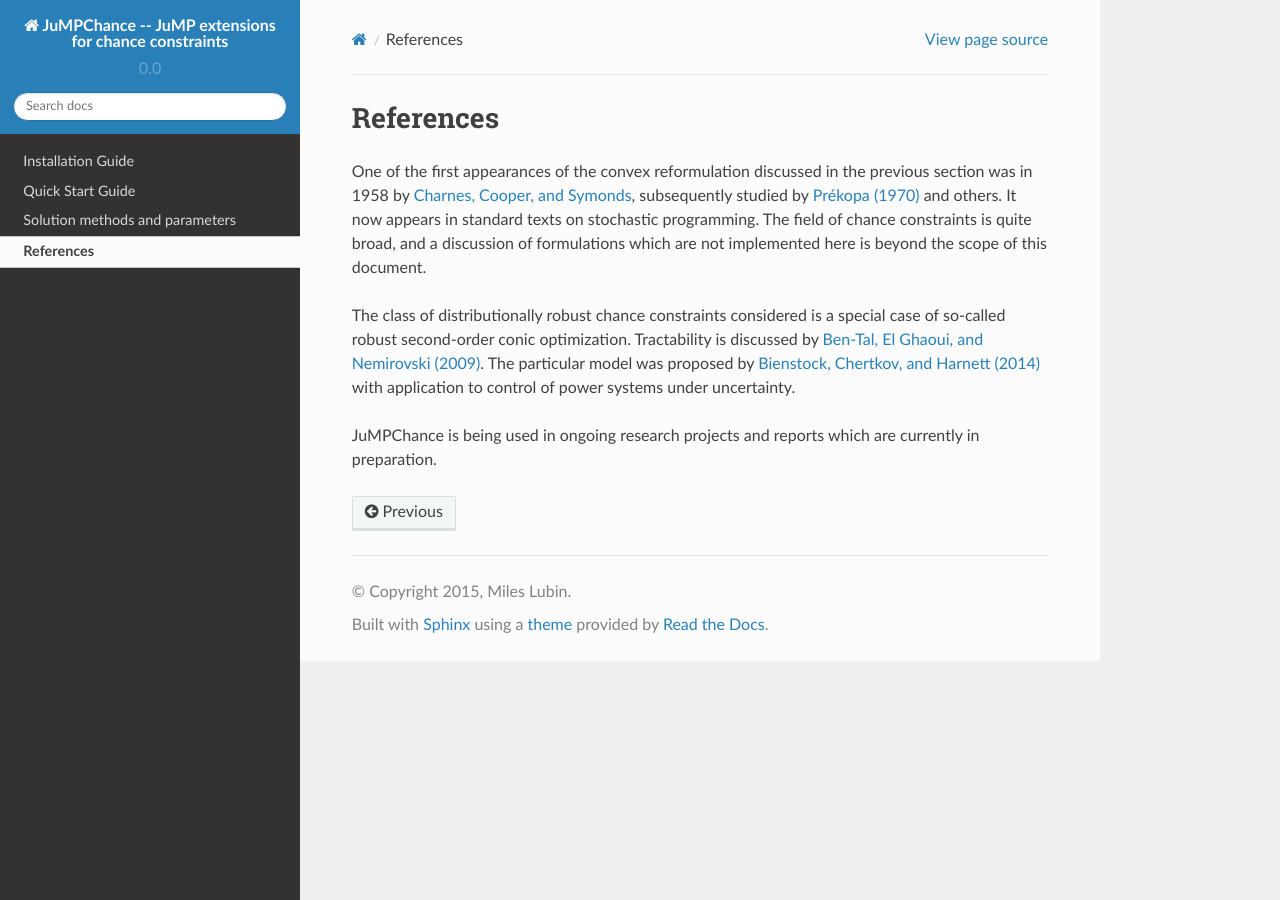
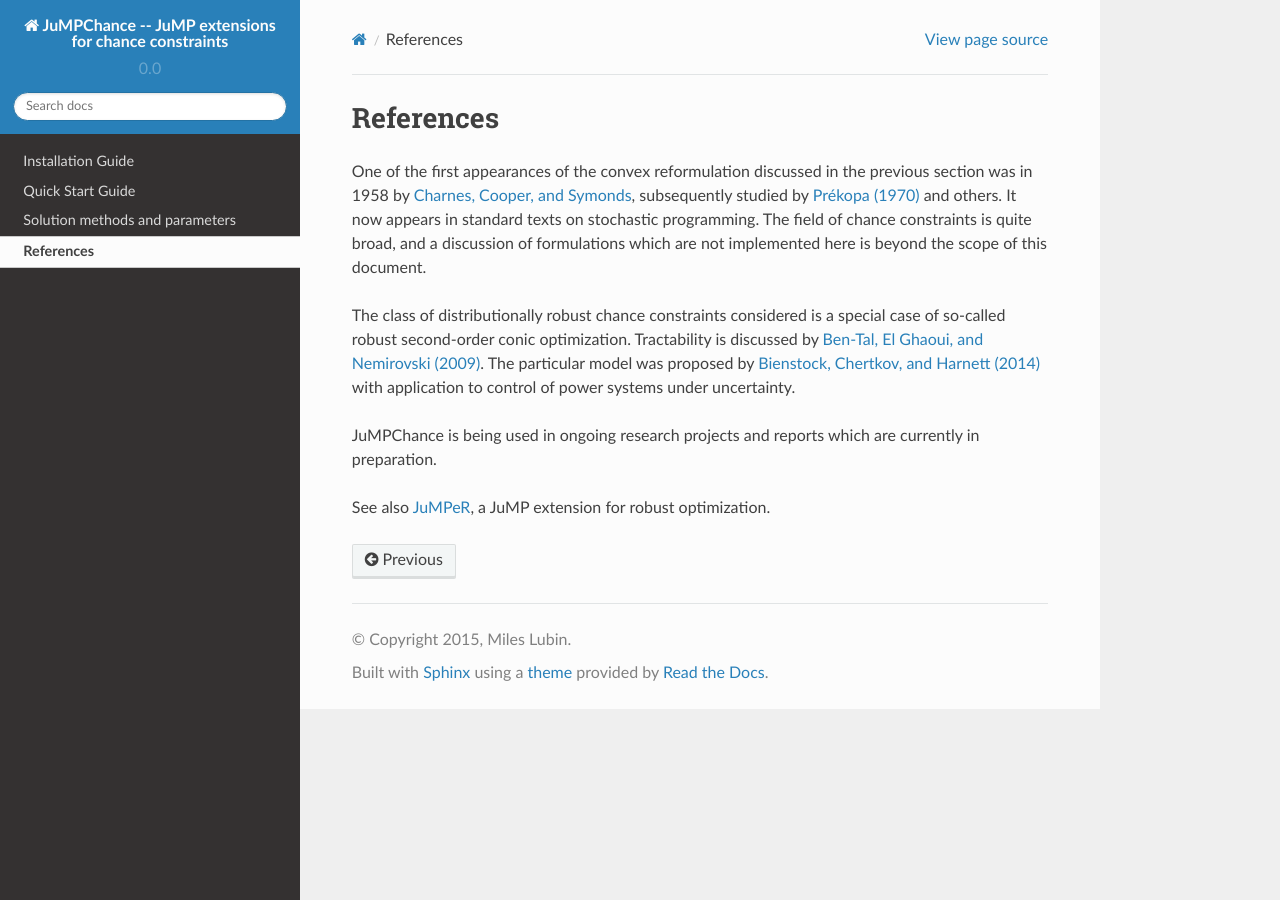
Before and after one commit to mlubin/JuMPChance.jl, a Sphinx documentation site: the page built from doc/references.rst, in a window 1280 px wide. Built offline with Sphinx 7.4.7 and the Read the Docs theme 2.0.0, drawn with Linux system fonts in a browser that asks for light colours.

Commit message:
mention JuMPeR

```diff
--- a/doc/references.rst
+++ b/doc/references.rst
@@ -8,3 +8,5 @@ One of the first appearances of the convex reformulation discussed in the previo
 The class of distributionally robust chance constraints considered is a special case of so-called robust second-order conic optimization. Tractability is discussed by `Ben-Tal, El Ghaoui, and Nemirovski (2009) <http://www2.isye.gatech.edu/~nemirovs/FullBookDec11.pdf>`_. The particular model was proposed by `Bienstock, Chertkov, and Harnett (2014) <http://dx.doi.org/10.1137/130910312>`_ with application to control of power systems under uncertainty.
 
 JuMPChance is being used in ongoing research projects and reports which are currently in preparation.
+
+See also `JuMPeR <https://github.com/IainNZ/JuMPeR.jl>`_, a JuMP extension for robust optimization.
```
